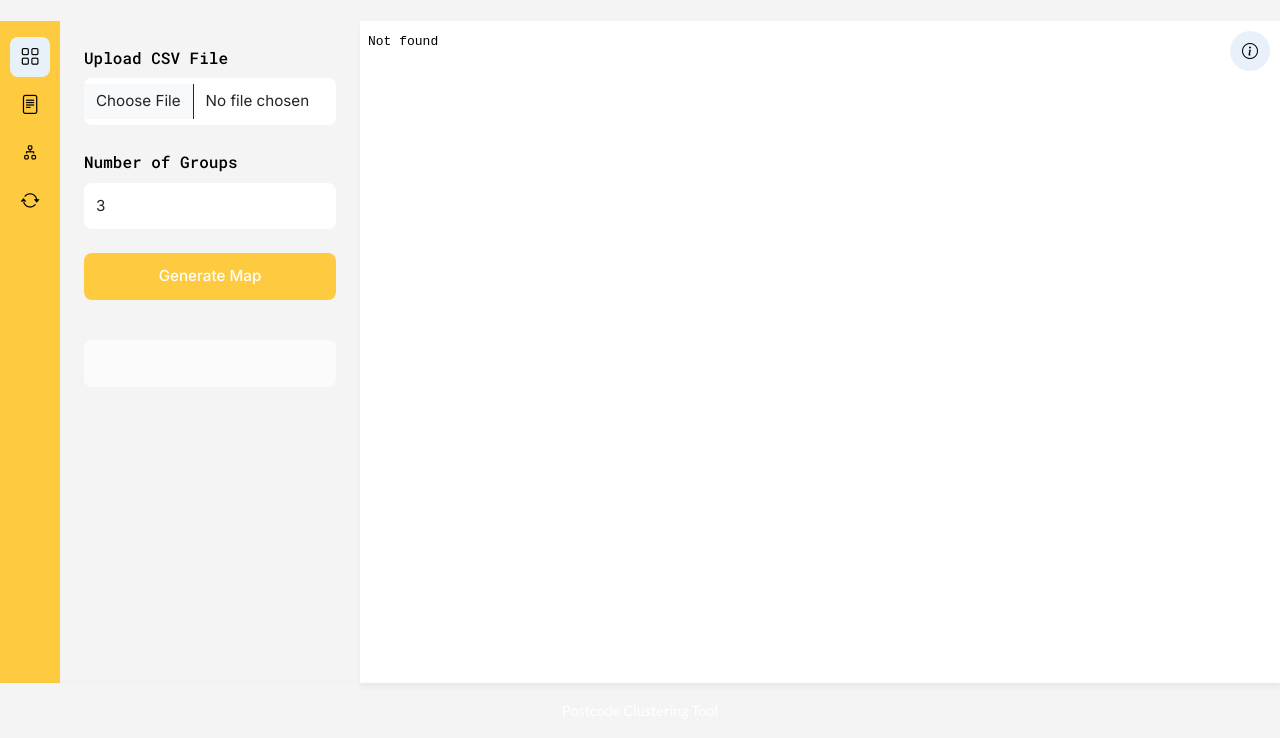
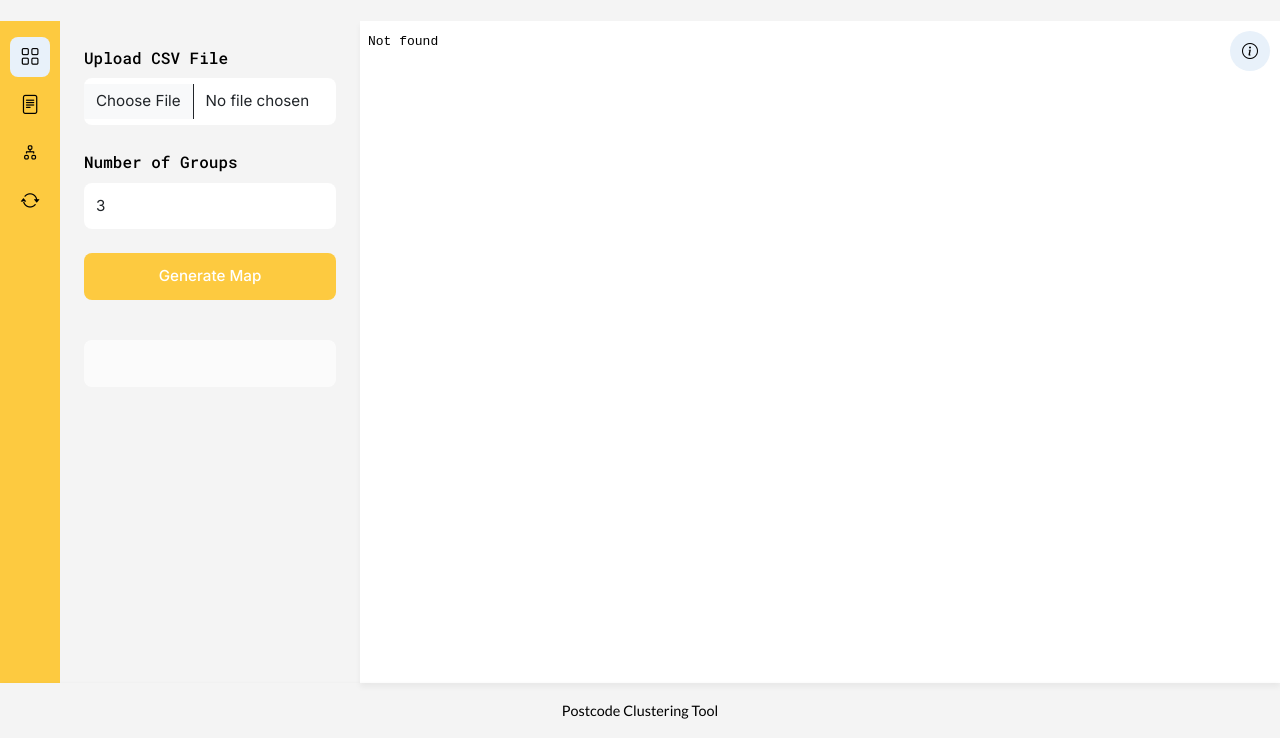
Before and after one commit to ABallanti/doorKnockerGroups, a website: page frontend/public/index.html in a window 1280 px wide. Shown: the part 62-800 px from the top of the page. Drawn offline with nearby package versions, Linux system fonts and the light colour scheme.

Commit message:
footer text turned black

```diff
--- a/frontend/public/style.css
+++ b/frontend/public/style.css
@@ -30,7 +30,7 @@ body {
 
 .footer {
     background: linear-gradient(135deg, var(--primary-dark), var(--primary-light));
-    color: var(--primary);
+    color: var(--text-primary);
     padding: 1rem;
     box-shadow: 0 2px 4px rgba(0,0,0,0.1);
 }
```
